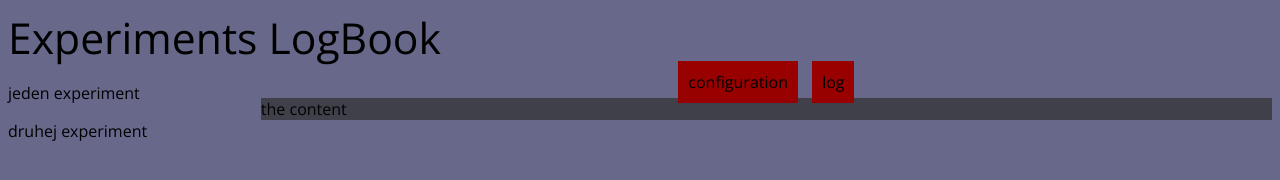
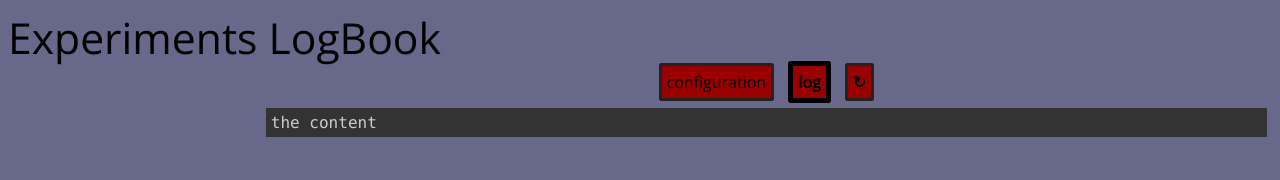
Before and after one commit to ufal/neuralmonkey, a plain HTML site: page logbook/index.html in a window 1280 px wide. Drawn offline with nearby package versions, Linux system fonts and the light colour scheme; no server answers.

Commit message:
style and js logic for top buttons

```diff
--- a/logbook/index.html
+++ b/logbook/index.html
@@ -17,13 +17,11 @@
       <div id="file_panel">
           <span id="showConfiguration" class="topButton">configuration</span>
           <span id="showLog" class="topButton">log</span>
+          <span id="refresh" class="topButton">&#x21bb;</span>
       </div>
       <div id="content">the content</div>
   </div>
 
-  <div id="experiments">
-    <p>jeden experiment</p>
-    <p>druhej experiment</p>
-  </div>
+  <div id="experiments"></div>
 
 </body>
--- a/logbook/logbook.js
+++ b/logbook/logbook.js
@@ -1,4 +1,5 @@
 selectedExperiment = null;
+fileToLoad = null;
 
 function loadExperiments() {
     $.get("/experiments", function(data) {
@@ -18,6 +19,19 @@ function loadExperiments() {
     });
 }
 
+function unselectTopButtons() {
+    $(".topButton").removeClass("topButton_selected");
+}
+
+function selectTopButton(button, fileName) {
+    unselectTopButtons();
+    fileToLoad = fileName;
+    button.addClass("topButton_selected");
+}
+
 $(document).ready(function() {
     loadExperiments();
+    $("#showConfiguration").click(function() {selectTopButton($(this), "experiment.ini")})
+    $("#showLog").click(function() {selectTopButton($(this), "experiment.log")})
+    selectTopButton($("#showLog"), "experiment.log")
 });
--- a/logbook/style.css
+++ b/logbook/style.css
@@ -17,7 +17,12 @@ body {
 }
 
 #content {
-    background: #40404A;
+    margin: 5px;
+    margin-top: 10px;
+    background: #333;
+    color: #CCC;
+    font-family: "Lucida Console", Monaco, monospace;
+    padding: 5px;
 }
 
 
@@ -41,20 +46,34 @@ body {
 .exp_item_selected {
     background: #990000;
     font-weight: bold;
+    cursor: default;
 }
 
 .exp_item_selected:hover {
-    background: #CC0000;
+    background: #990000;
 }
 
 .topButton {
     background: #990000;
     text-align: center;
     margin: 5px;
-    padding: 10px;
+    padding: 5px;
     cursor: pointer;
+    border: 3px #222 solid;
+    border-radius: 3px;
+    width: 200px;
+    user-select: none;
 }
 
 .topButton:hover {
     background: #CC0000;
 }
+
+.topButton_selected {
+    font-weight: bold;
+    border: 5px black solid;
+}
+
+#refresh {
+    font-weight: bolder;
+}
```
